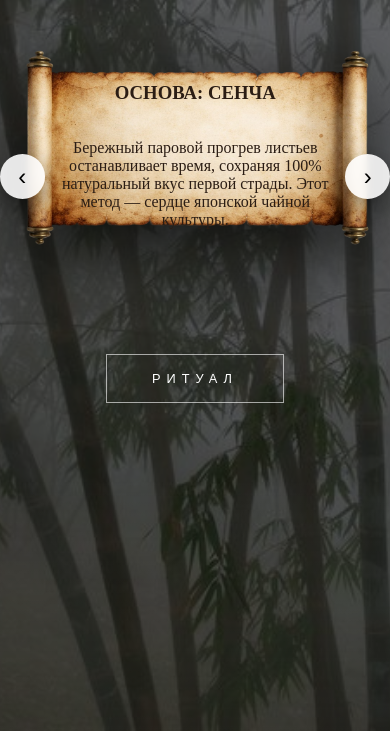
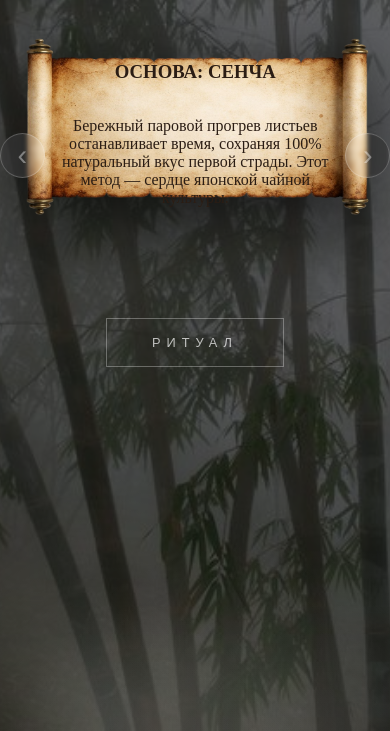
Before and after one commit to Kudesn1kk/Kudesn1kk, a plain HTML site: page index.html in a window 390 px wide. Shown: the part 113-844 px from the top of the page. Drawn offline with Linux system fonts and the light colour scheme.

Commit message:
Add files via upload

```diff
--- a/index.html
+++ b/index.html
@@ -2,7 +2,7 @@
 <html lang="ru">
 <head>
     <meta charset="UTF-8">
-    <meta name="viewport" content="width=device-width, initial-scale=1.0">
+    <meta name="viewport" content="width=device-width, initial-scale=1.0, maximum-scale=1.0, user-scalable=no">
     <title>SENCHA | ZEN</title>
     <style>
         @import url('https://fonts.googleapis.com');
@@ -10,111 +10,111 @@
         body {
             background: #0a0a0a url('bg.jpg') no-repeat center center fixed;
             background-size: cover;
-            color: #fff;
-            font-family: 'Noto Serif JP', serif;
+            color: #fff; font-family: 'Noto Serif JP', serif;
             margin: 0; display: flex; flex-direction: column; align-items: center;
             min-height: 100vh; overflow: hidden;
             opacity: 0; animation: pageIn 1.5s forwards;
+            touch-action: none;
         }
 
         @keyframes pageIn { to { opacity: 1; } }
 
-        /* ГЛУБОКОЕ ЗАТЕМНЕНИЕ */
+        /* ЖИВОЙ ТУМАН */
+        #fog-canvas {
+            position: fixed; top: 0; left: 0; width: 100%; height: 100%;
+            z-index: 2; pointer-events: none; opacity: 0.5; /* Сделал чуть мягче */
+        }
+
         body::before {
             content: ""; position: fixed; top: 0; left: 0; width: 100%; height: 100%;
-            background: rgba(0, 0, 0, 0.6); z-index: 1; pointer-events: none;
+            background: rgba(0, 0, 0, 0.6); z-index: 1; transition: background 2s ease;
         }
 
-        .fog {
-            position: fixed; bottom: 0; left: 0; width: 100%; height: 30%;
-            background: linear-gradient(to top, rgba(255,255,255,0.1), transparent);
-            z-index: 2; pointer-events: none;
+        body.ritual-active::before { background: rgba(0, 0, 0, 0.85); }
+
+        h1 {
+            font-size: clamp(2.2rem, 8vw, 5rem); letter-spacing: clamp(10px, 3vw, 20px);
+            margin: 40px 0 20px; font-weight: 200; position: relative; z-index: 10;
+            text-transform: uppercase; text-shadow: 0 10px 30px rgba(0,0,0,0.8);
         }
 
-        h1 {
-            font-size: clamp(2.5rem, 8vw, 5rem); letter-spacing: clamp(10px, 3vw, 20px);
-            margin: 40px 0 20px; font-weight: 200; position: relative; z-index: 10;
-            text-transform: uppercase; text-shadow: 0 10px 20px rgba(0,0,0,0.5);
+        .slider-viewport {
+            width: 95%; max-width: 700px; position: relative; z-index: 100;
+            perspective: 1200px;
         }
 
-        /* КОНТЕЙНЕР ДЛЯ ЛИСТАНИЯ */
-        .slider-viewport {
-            width: 95%; max-width: 700px; position: relative; z-index: 100;
-            perspective: 1200px; /* Добавляем глубину */
-        }
-
-        /* ВЕСЬ СВИТОК КАК ЕДИНЫЙ ОБЪЕКТ */
         #scroll-page {
             background: url('scroll.png') no-repeat center;
             background-size: 100% 100%;
             min-height: clamp(350px, 55vh, 500px);
-            padding: 80px 18%;
-            display: flex; flex-direction: column; justify-content: center;
-            text-align: center; color: #2b1d14; /* Темный текст внутри */
-            box-sizing: border-box;
+            padding: 80px 18%; display: flex; flex-direction: column; justify-content: center;
+            text-align: center; color: #2b1d14; box-sizing: border-box;
             transition: transform 0.6s cubic-bezier(0.23, 1, 0.32, 1), opacity 0.5s ease;
             filter: drop-shadow(0 20px 40px rgba(0,0,0,0.7));
-            will-change: transform, opacity;
+            will-change: transform;
         }
 
-        /* СОСТОЯНИЯ ДЛЯ АНИМАЦИИ (ВЕСЬ БЛОК УЛЕТАЕТ) */
+        body.ritual-active #scroll-page { animation: scrollPulse 4s infinite ease-in-out; }
+
+        @keyframes scrollPulse {
+            0%, 100% { transform: scale(1); }
+            50% { transform: scale(1.02); }
+        }
+
+        /* СОСТОЯНИЯ ЛИСТАНИЯ */
         .slide-left { transform: translateX(-120%) rotateY(20deg); opacity: 0; }
         .slide-right { transform: translateX(120%) rotateY(-20deg); opacity: 0; }
         .slide-prepare-left { transform: translateX(120%) rotateY(-20deg); opacity: 0; }
         .slide-prepare-right { transform: translateX(-120%) rotateY(20deg); opacity: 0; }
 
-        #slide-title {
-            font-size: clamp(1.1rem, 4vw, 1.5rem); font-weight: 700; margin-bottom: 15px;
-            border-bottom: 1px solid rgba(0,0,0,0.1); display: inline-block; padding-bottom: 5px;
+        #slide-title { font-size: clamp(1.1rem, 4vw, 1.4rem); font-weight: 700; margin-bottom: 12px; border-bottom: 1px solid rgba(0,0,0,0.1); display: inline-block; padding-bottom: 5px; }
+        #slide-text { font-size: clamp(0.85rem, 3.5vw, 1.05rem); line-height: 1.6; font-style: italic; margin: 0; }
+
+        /* СТРЕЛКИ — ТЕПЕРЬ ПРИЗРАЧНЫЕ */
+        .arrow {
+            position: absolute; top: 50%; width: 50px; height: 50px;
+            background: rgba(255,255,255,0.05); /* Почти прозрачные */
+            border: 1px solid rgba(255,255,255,0.2);
+            color: rgba(255,255,255,0.4);
+            font-size: 1.8rem; cursor: pointer; z-index: 1000; border-radius: 50%;
+            display: flex; align-items: center; justify-content: center;
+            transition: all 0.4s ease; backdrop-filter: blur(2px);
+            -webkit-tap-highlight-color: transparent;
         }
-
-        #slide-text {
-            font-size: clamp(0.9rem, 3.5vw, 1.1rem); line-height: 1.7; font-style: italic; margin: 0;
+        .arrow:hover {
+            background: rgba(255,255,255,0.9);
+            color: #000;
+            transform: translateY(-50%) scale(1.1);
+            box-shadow: 0 0 30px rgba(255,255,255,0.2);
         }
-
-        /* КНОПКИ */
-        .arrow {
-            position: absolute; top: 50%; width: 55px; height: 55px;
-            background: rgba(255,255,255,0.9); border: none; color: #000;
-            font-size: 2rem; cursor: pointer; z-index: 1000; border-radius: 50%;
-            display: flex; align-items: center; justify-content: center;
-            transition: 0.3s; backdrop-filter: blur(5px);
-            box-shadow: 0 10px 25px rgba(0,0,0,0.4);
-        }
-        .arrow:hover { background: #fff; transform: translateY(-50%) scale(1.15); }
-        .arrow:active { scale: 0.9; }
-
         .prev { left: -30px; } .next { right: -30px; }
 
-        /* ТАЙМЕР */
         .timer-btn {
             position: relative; z-index: 100;
-            background: transparent; border: 1px solid rgba(255,255,255,0.6); color: #fff;
-            padding: 16px 45px; cursor: pointer; margin-top: 40px;
-            letter-spacing: 6px; font-size: 0.8rem; transition: 0.4s;
+            background: transparent; border: 1px solid rgba(255,255,255,0.3); color: rgba(255,255,255,0.7);
+            padding: 16px 45px; cursor: pointer; margin: 40px 0;
+            letter-spacing: 6px; font-size: 0.8rem; transition: 0.5s ease;
+            text-transform: uppercase;
         }
-        .timer-btn:hover { background: #fff; color: #000; box-shadow: 0 0 30px rgba(255,255,255,0.3); }
+        .timer-btn:hover { border-color: #fff; color: #fff; background: rgba(255,255,255,0.1); }
 
-        #countdown { font-size: 3.5rem; margin-top: 20px; font-weight: 200; position: relative; z-index: 100; color: #fff; }
+        #countdown { font-size: 4rem; margin: 40px 0; font-weight: 200; position: relative; z-index: 100; color: #fff; }
 
-        /* МОБИЛКИ */
-        @media (max-width: 768px) {
+        @media (max-width: 600px) {
             .prev { left: -10px; } .next { right: -10px; }
-            #scroll-page { padding: 60px 14%; min-height: 320px; }
-            .arrow { width: 45px; height: 45px; font-size: 1.5rem; }
+            #scroll-page { padding: 55px 12%; min-height: 280px; }
+            .arrow { width: 45px; height: 45px; background: rgba(255,255,255,0.15); } /* Чуть заметнее на мобилках */
         }
     </style>
 </head>
-<body>
+<body id="main-body">
 
-    <div class="fog"></div>
-
+    <canvas id="fog-canvas"></canvas>
     <h1>СЕНЧА</h1>
 
     <div class="slider-viewport">
         <button class="arrow prev" id="p-btn">‹</button>
         <button class="arrow next" id="n-btn">›</button>
-
         <div id="scroll-page">
             <h3 id="st-title">ОСНОВА: СЕНЧА</h3>
             <p id="st-text">Бережный паровой прогрев листьев останавливает время, сохраняя 100% натуральный вкус первой страды. Этот метод — сердце японской чайной культуры.</p>
@@ -125,6 +125,7 @@
     <div id="countdown" style="display: none;">90S</div>
 
     <script>
+        // СЛАЙДЕР
         const slides = [
             { t: "ОСНОВА: СЕНЧА", x: "Бережный паровой прогрев листьев останавливает время, сохраняя 100% натуральный вкус первой страды. Этот метод — сердце японской чайной культуры." },
             { t: "АРОМАТ: ТРАВА", x: "Свежескошенный луг и легкие морские нотки — классический профиль японского чая высшего сорта. Каждая капля наполнена энергией весеннего солнца." },
@@ -137,29 +138,21 @@
         const scroll = document.getElementById('scroll-page');
         const stTitle = document.getElementById('st-title');
         const stText = document.getElementById('st-text');
+        const body = document.getElementById('main-body');
 
         function move(d) {
             if (isAnimating) return;
             isAnimating = true;
-
-            // 1. Улетает весь свиток
             const outClass = d > 0 ? 'slide-left' : 'slide-right';
             const prepareClass = d > 0 ? 'slide-prepare-left' : 'slide-prepare-right';
-
             scroll.classList.add(outClass);
-
             setTimeout(() => {
-                // 2. Меняем контент, пока свиток невидим
                 cur = (cur + d + slides.length) % slides.length;
                 stTitle.innerText = slides[cur].t;
                 stText.innerText = slides[cur].x;
-
-                // 3. Мгновенно переносим свиток на другую сторону
                 scroll.style.transition = 'none';
                 scroll.classList.remove(outClass);
                 scroll.classList.add(prepareClass);
-
-                // 4. Возвращаем свиток на место с анимацией
                 setTimeout(() => {
                     scroll.style.transition = 'transform 0.6s cubic-bezier(0.23, 1, 0.32, 1), opacity 0.5s ease';
                     scroll.classList.remove(prepareClass);
@@ -171,8 +164,11 @@
         document.getElementById('p-btn').onclick = () => move(-1);
         document.getElementById('n-btn').onclick = () => move(1);
 
-        // Таймер
+        // РИТУАЛ
         document.getElementById('ritual-trigger').onclick = function() {
+            body.classList.add('ritual-active');
+            this.style.opacity = '0';
+            setTimeout(() => {
                 this.style.display = 'none';
                 const count = document.getElementById('countdown');
                 count.style.display = 'block';
@@ -181,10 +177,74 @@
                     s--; count.innerText = s + "S";
                     if (s <= 0) {
                         clearInterval(timer); count.innerText = "ГОТОВО";
-                    setTimeout(() => { count.style.display = 'none'; this.style.display = 'inline-block'; }, 3000);
+                        body.classList.remove('ritual-active');
+                        setTimeout(() => { count.style.display = 'none'; this.style.display = 'inline-block'; this.style.opacity = '1'; }, 3000);
                     }
                 }, 1000);
+            }, 500);
         };
+
+        // ОПТИМИЗИРОВАННЫЙ ТУМАН
+        const canvas = document.getElementById('fog-canvas');
+        const ctx = canvas.getContext('2d');
+        let particles = [];
+        let mouse = { x: -500, y: -500 };
+
+        function resize() {
+            canvas.width = window.innerWidth;
+            canvas.height = window.innerHeight;
+        }
+        window.addEventListener('resize', resize);
+        resize();
+
+        window.addEventListener('mousemove', e => { mouse.x = e.clientX; mouse.y = e.clientY; });
+        window.addEventListener('touchmove', e => { mouse.x = e.touches[0].clientX; mouse.y = e.touches[0].clientY; });
+
+        class Particle {
+            constructor() { this.reset(); }
+            reset() {
+                this.x = Math.random() * canvas.width;
+                this.y = canvas.height + Math.random() * 200;
+                this.size = Math.random() * 150 + 100; // Частицы крупнее
+                this.speedY = Math.random() * 0.4 + 0.1;
+                this.speedX = (Math.random() - 0.5) * 0.3;
+                this.alpha = 0;
+                this.maxAlpha = Math.random() * 0.15 + 0.05;
+            }
+            update() {
+                this.y -= this.speedY;
+                this.x += this.speedX;
+                if (this.alpha < this.maxAlpha) this.alpha += 0.002;
+
+                let dx = mouse.x - this.x;
+                let dy = mouse.y - this.y;
+                let dist = Math.sqrt(dx*dx + dy*dy);
+                if (dist < 200) {
+                    this.x -= dx * 0.01;
+                    this.y -= dy * 0.01;
+                }
+                if (this.y < -200) this.reset();
+            }
+            draw() {
+                ctx.beginPath();
+                let g = ctx.createRadialGradient(this.x, this.y, 0, this.x, this.y, this.size);
+                g.addColorStop(0, `rgba(255,255,255,${this.alpha})`);
+                g.addColorStop(1, 'rgba(255,255,255,0)');
+                ctx.fillStyle = g;
+                ctx.arc(this.x, this.y, this.size, 0, Math.PI * 2);
+                ctx.fill();
+            }
+        }
+
+        // Всего 15 частиц — летает идеально даже на калькуляторах
+        for (let i = 0; i < 15; i++) particles.push(new Particle());
+
+        function animate() {
+            ctx.clearRect(0, 0, canvas.width, canvas.height);
+            particles.forEach(p => { p.update(); p.draw(); });
+            requestAnimationFrame(animate);
+        }
+        animate();
     </script>
 </body>
 </html>
```
Lines whose indentation alone changed are shown as unchanged.
